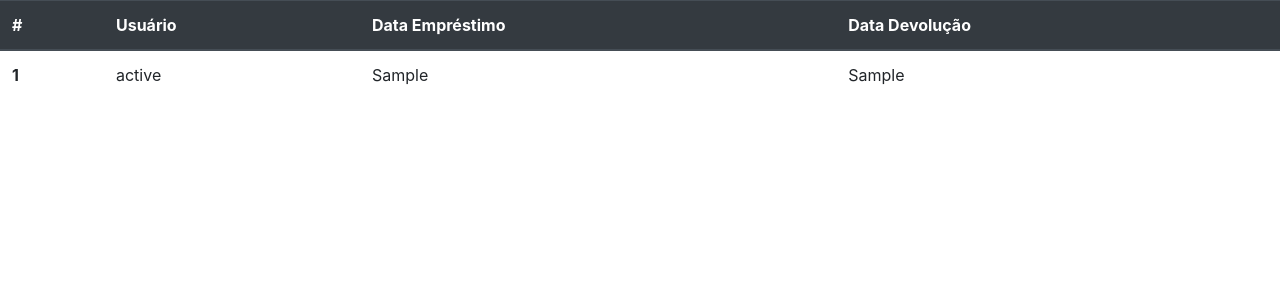
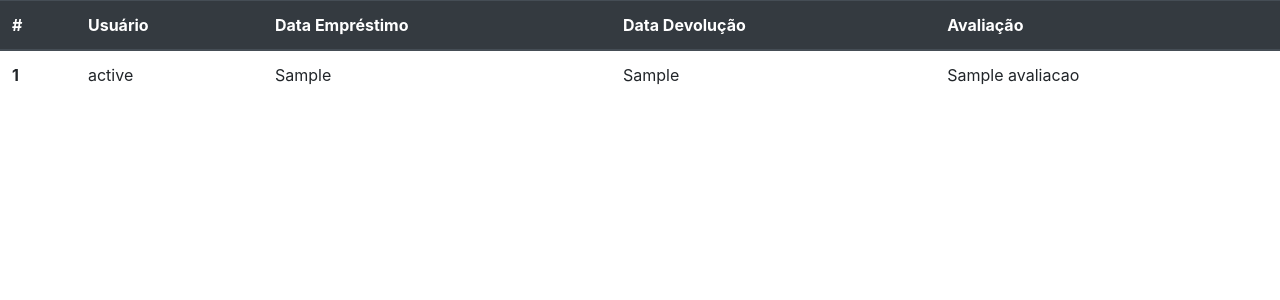
Before and after one commit to naiarar/Empresta-, a Django app: template livro/templates/historico_emprestimos.html in a window 1280 px wide. Shown: the part 56-356 px from the top of the page. Run offline with Django 4.2, Linux system fonts and the light colour scheme; the template is opened without the code that fills it: most values are stand-ins (such as "Sample title", 1, 10 or a date in 2020).

Commit message:
ac coluna avaliacao

```diff
--- a/livro/templates/historico_emprestimos.html
+++ b/livro/templates/historico_emprestimos.html
@@ -9,6 +9,7 @@
             <th scope="col">Usuário</th>
             <th scope="col">Data Empréstimo</th>
             <th scope="col">Data Devolução</th>
+            <th scope="col">Avaliação</th>
         </tr>
     </thead>
     <tbody>
@@ -18,6 +19,7 @@
             <td>{{i.nome_emprestado}}</td>
             <td>{{i.data_emprestimo}}</td>
             <td>{{i.data_devolucao}}</td>
+            <td>{{i.avaliacao}}</td>
         {% endfor %}
         </tr>
 
```
